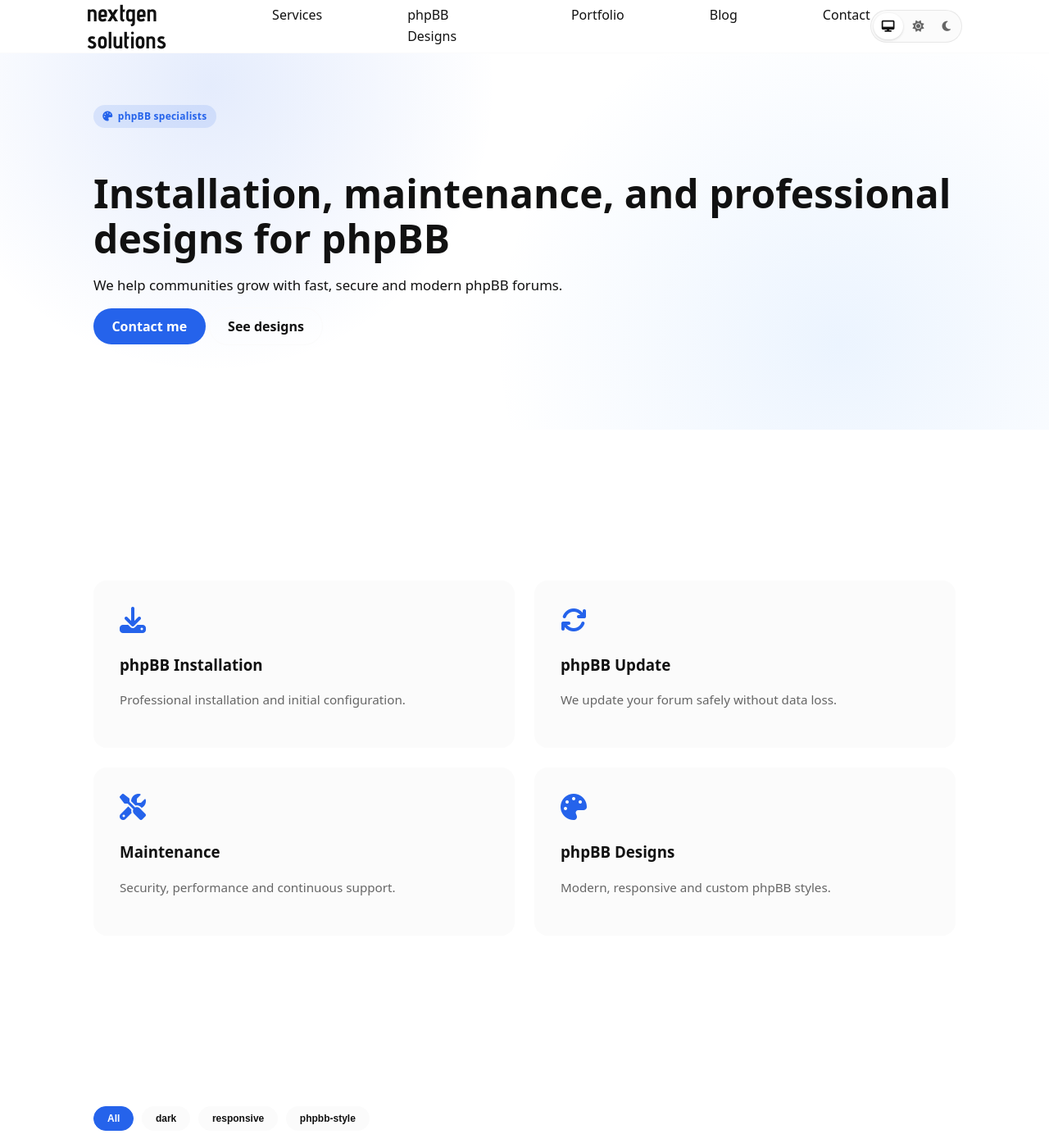
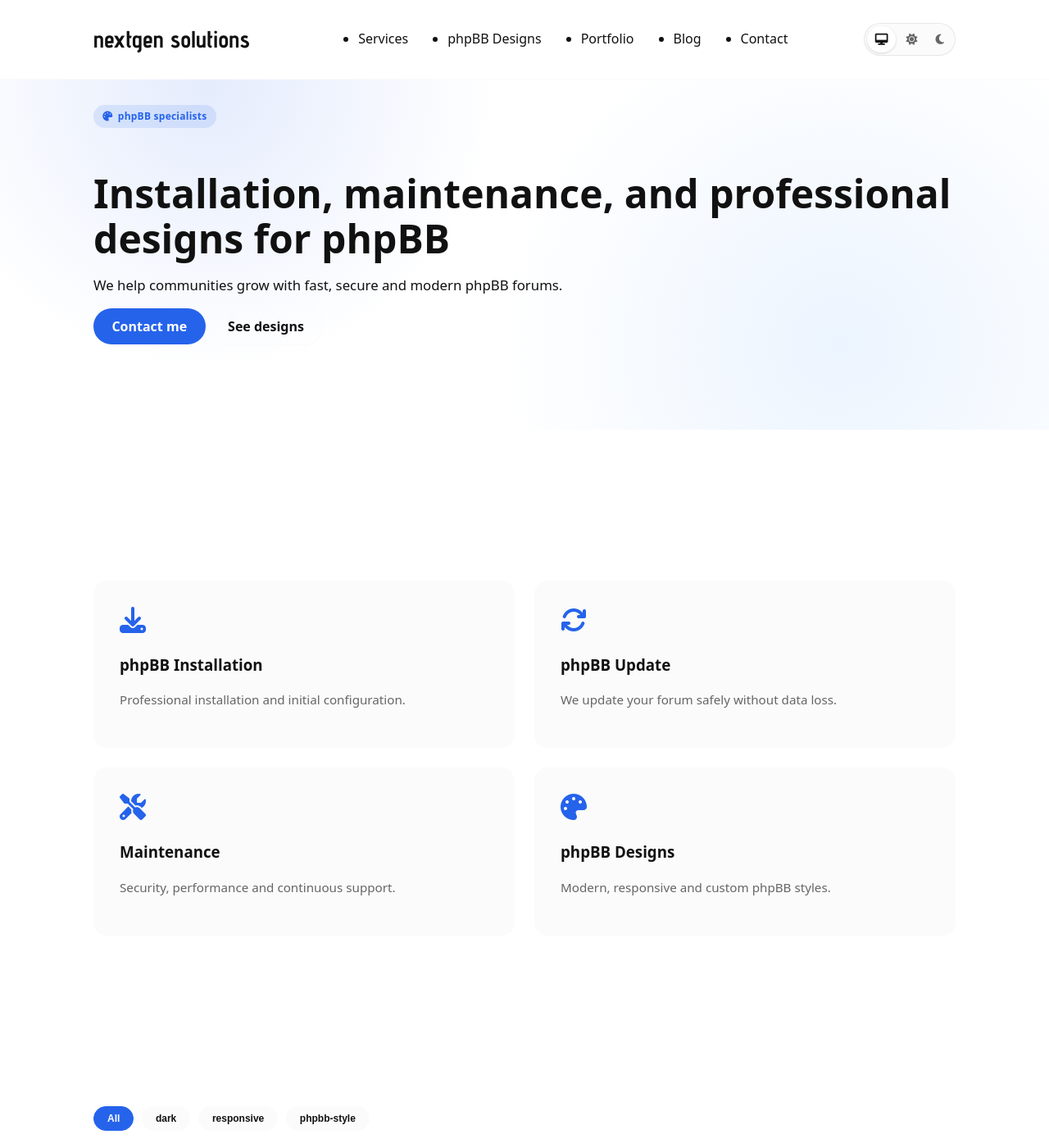
Before and after one commit to nextgen-solutions-gt/nextgen-solutions-gt.github.io, a Jekyll site: the page built from index.md, in a window 1280 px wide and 1400 px high. Shown: the whole window at 82% size. Built offline with Jekyll 4.4.1, drawn with Linux system fonts in a browser that asks for light colours.

Commit message:
More changes in nav menu and header

```diff
--- a/_layouts/default.html
+++ b/_layouts/default.html
@@ -23,11 +23,12 @@
 </head>
 <body>
 <header class="site-header">
-  <nav class="nav container">
+  <div class="header-inner container">
     <div class="brand">
       <h1><a href="/">nextgen solutions</a></h1>
     </div>
 
+    <nav class="nav">
       <ul class="nav-links">
         <li><a href="/#services">Services</a></li>
         <li><a href="/#designs">phpBB Designs</a></li>
@@ -35,35 +36,29 @@
         <li><a href="/blog/">Blog</a></li>
         <li><a href="/#contact">Contact</a></li>
       </ul>
+    </nav>
 
     <div class="nav-actions">
-      <!-- Tema -->
-	  <button class="nav-toggle"
-        aria-label="Abrir menú"
-        aria-expanded="false">
+      <button class="nav-toggle" aria-label="Abrir menú" aria-expanded="false">
         <i class="fa-solid fa-bars"></i>
       </button>
+
       <div class="theme-switch" role="group" aria-label="Theme selector">
-		<button data-theme-select="system" aria-label="Sistema">
-			<i class="fa-solid fa-desktop"></i>
-		</button>
-		<button data-theme-select="light" aria-label="Claro">
-			<i class="fa-solid fa-sun"></i>
-		</button>
-		<button data-theme-select="dark" aria-label="Oscuro">
-			<i class="fa-solid fa-moon"></i>
-		</button>
+        <button data-theme-select="system"><i class="fa-solid fa-desktop"></i></button>
+        <button data-theme-select="light"><i class="fa-solid fa-sun"></i></button>
+        <button data-theme-select="dark"><i class="fa-solid fa-moon"></i></button>
       </div>
     </div>
-  </nav>
+  </div>
+
   <div class="mobile-menu" aria-hidden="true">
     <a href="/#services">Services</a>
     <a href="/#designs">phpBB Designs</a>
     <a href="/#portfolio">Portfolio</a>
     <a href="/#contact">Contact</a>
   </div>
+
   <div class="mobile-backdrop" aria-hidden="true"></div>
-
 </header>
 {% if page.hero == "design" %}
   {% include hero-design.html %}
--- a/assets/css/style.css
+++ b/assets/css/style.css
@@ -57,10 +57,11 @@
   padding: 3rem 1.5rem;
 }
 
-.page-header {
+.header-inner {
   display: flex;
+  align-items: center;
   justify-content: space-between;
-  align-items: center;
+  height: 64px;
 }
 
 .brand h1 {
@@ -252,26 +253,21 @@
   box-shadow: none !important;
 }
 
-
-.nav {
-  display: flex;
-  align-items: center;
-  justify-content: space-between;
-  height: 64px;
-  width: 1100px;
-  padding: 0 1rem;
-}
-
 .brand a {
   font-weight: 700;
   text-decoration: none;
   color: var(--text);
 }
 
+/* nav ya NO limita ancho */
+.nav {
+  display: flex;
+}
+
+/* links pueden crecer sin romper */
 .nav-links {
   display: flex;
-  gap: 6.5rem;
-  list-style: none;
+  gap: 3rem;
 }
 
 .nav-links a {
```
Lines whose indentation alone changed are shown as unchanged.
